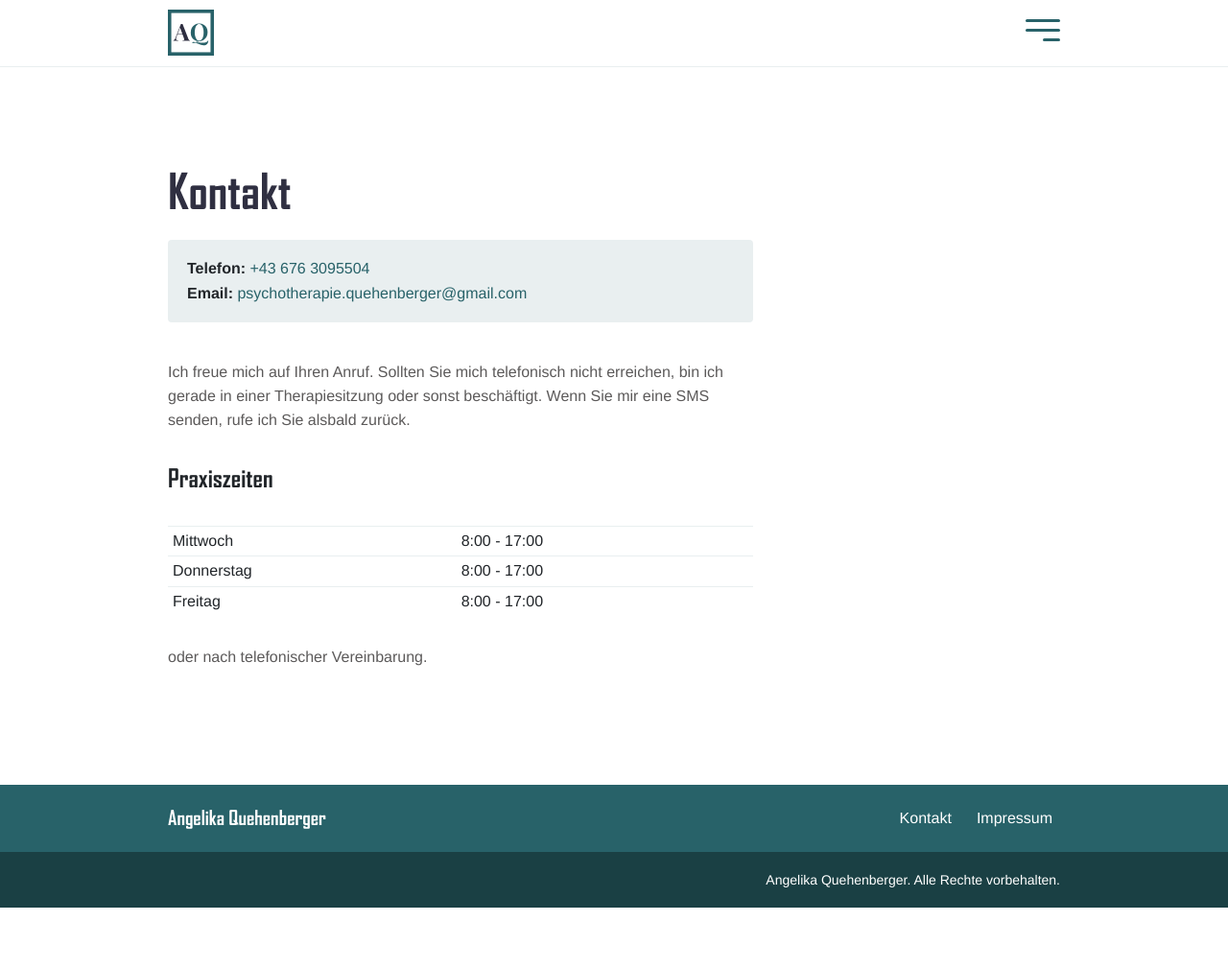
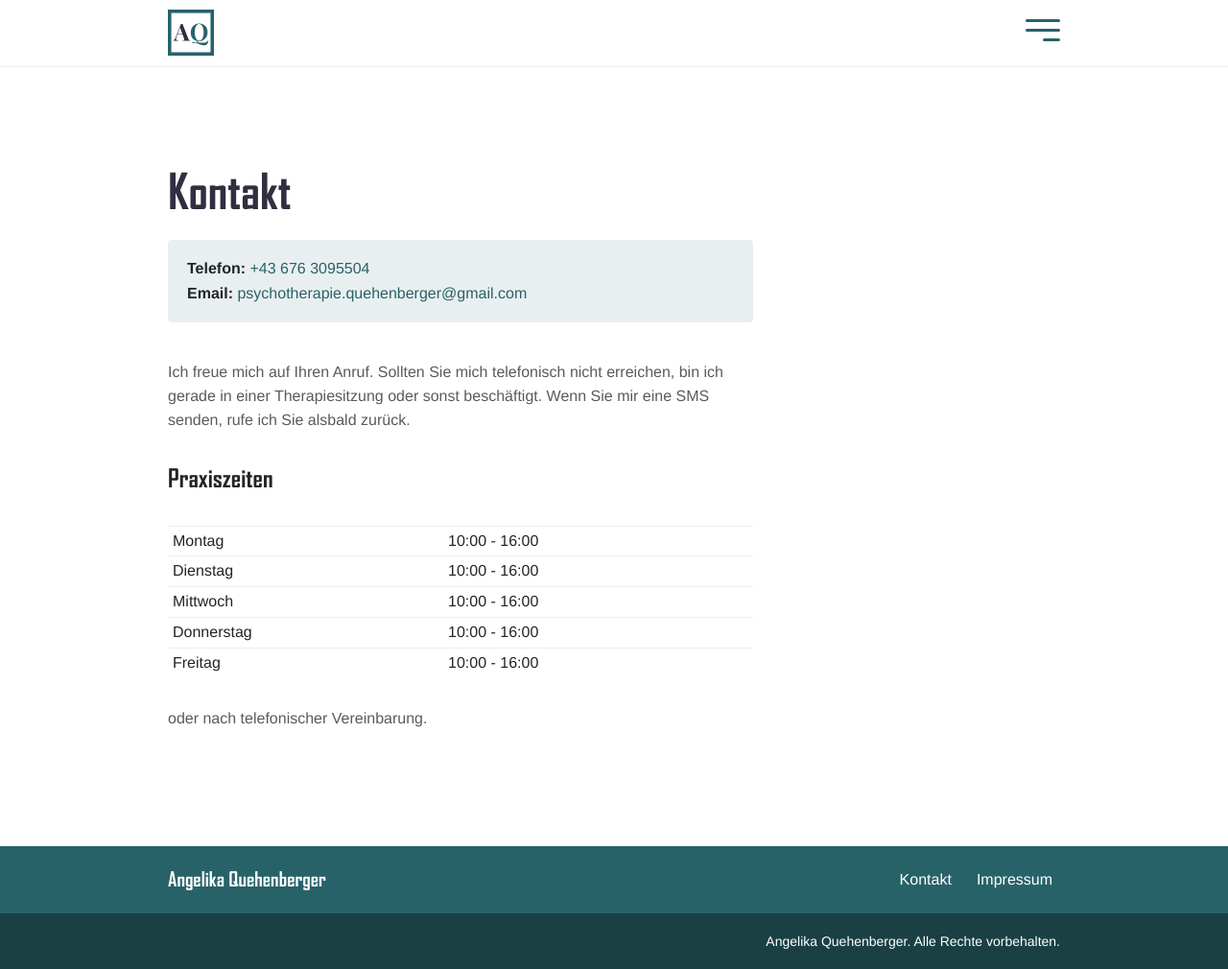
Before and after one commit to dvschnitz/angelika-quehenberger, a Jekyll site: the page built from contact.md, in a window 1280 px wide. Shown: the whole page at 96% size. Built offline with Jekyll 4.4.1, drawn with Linux system fonts in a browser that asks for light colours; before the commit the page ends 946 px from its top, so only the background shows below that.

Commit message:
Changed opening hours

```diff
--- a/contact.md
+++ b/contact.md
@@ -8,8 +8,10 @@ description: Wie ihr mich erreichen könnt
 
 ## Praxiszeiten
 
-| Mittwoch  | 8:00 - 17:00    |
-| Donnerstag| 8:00 - 17:00    |
-| Freitag   | 8:00 - 17:00    |
+| Montag    | 10:00 - 16:00    |
+| Dienstag  | 10:00 - 16:00    |
+| Mittwoch  | 10:00 - 16:00    |
+| Donnerstag| 10:00 - 16:00    |
+| Freitag   | 10:00 - 16:00    |
 
 oder nach telefonischer Vereinbarung.
```
Also changed, not shown: _services/KindernJugendTherapie.md (+2 -1 lines).
